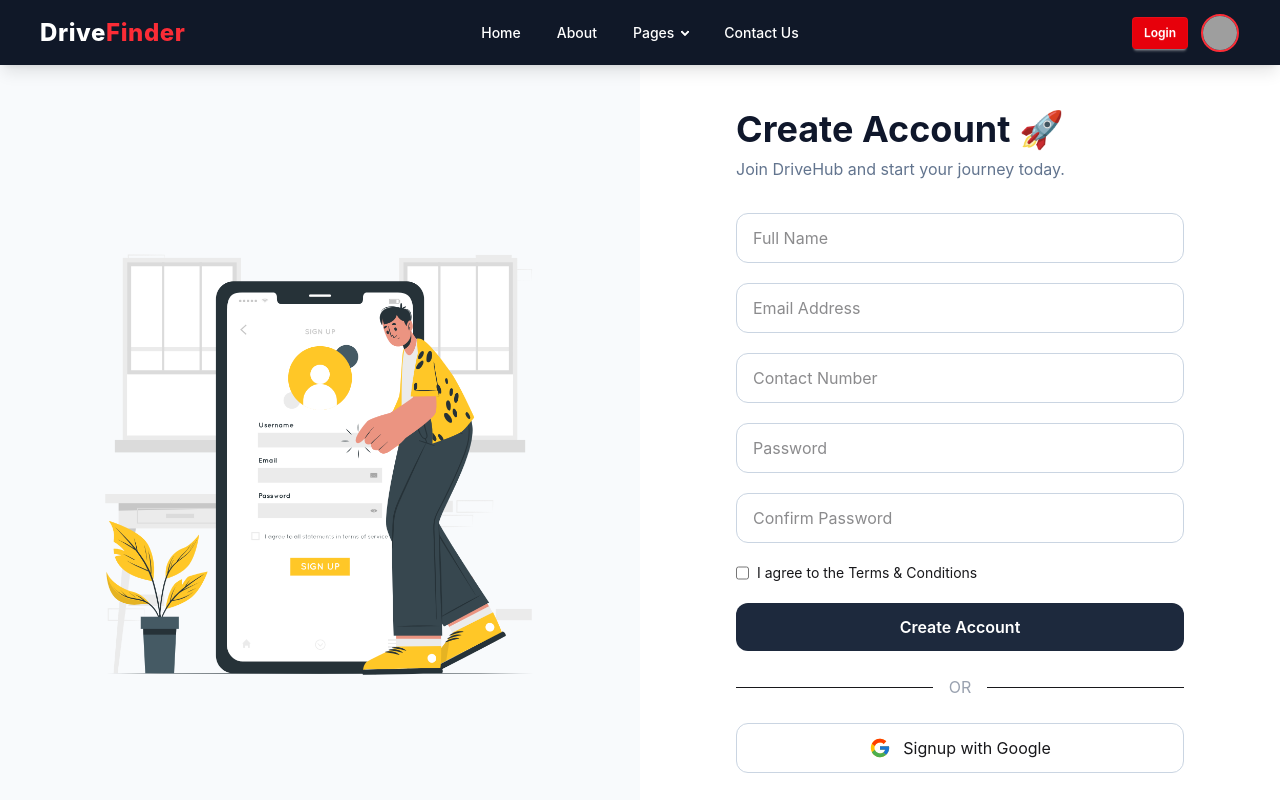
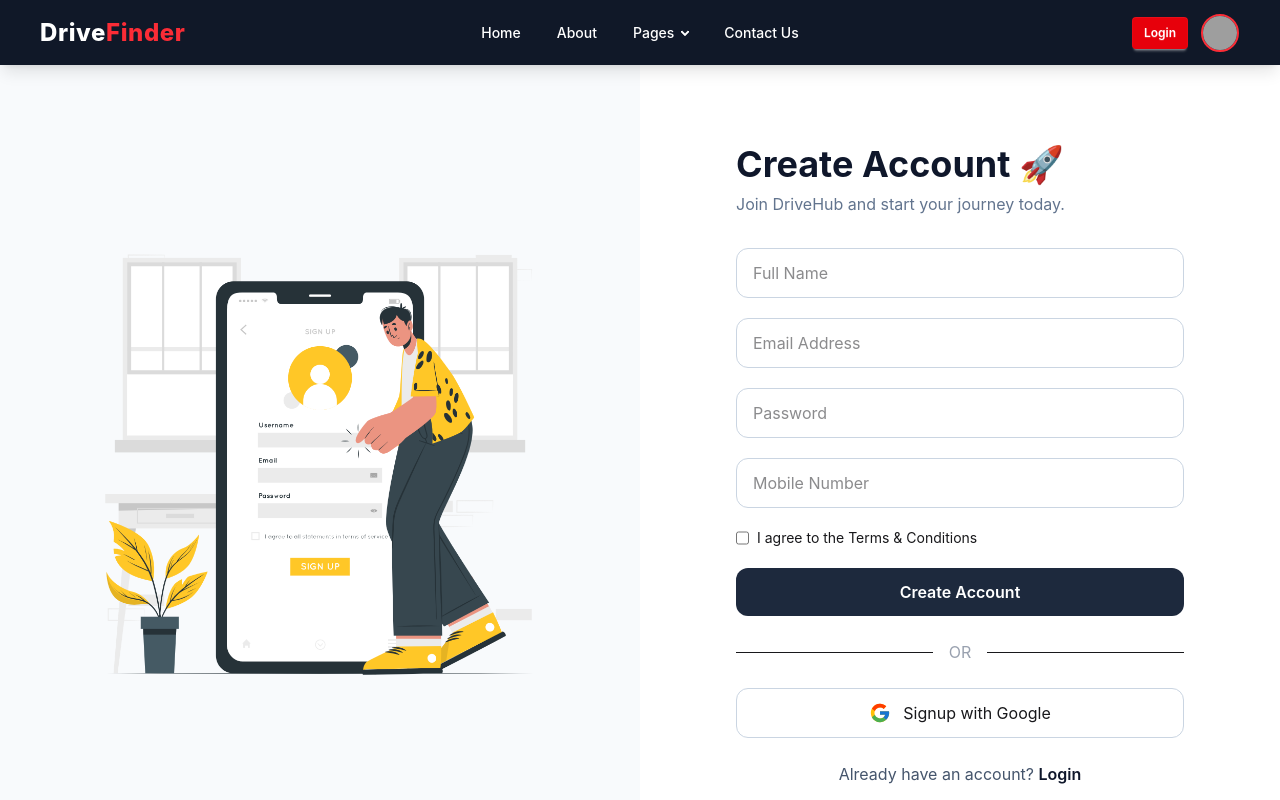
Before and after one commit to Hemant1P1/DriveHub, a React (Vite) app in the folder client/: page /signup in a window 1280 px wide. Shown: the top 800 px of the page. Built offline with nearby package versions, Linux system fonts and the light colour scheme; grey boxes are pictures that could not be loaded.

Commit message:
backend connect with frontend and user authentication authorization done

```diff
--- a/client/package.json
+++ b/client/package.json
@@ -23,6 +23,7 @@
     "@types/react": "^19.2.14",
     "@types/react-dom": "^19.2.3",
     "@vitejs/plugin-react": "^6.0.1",
+    "axios": "^1.18.1",
     "eslint": "^10.3.0",
     "eslint-plugin-react-hooks": "^7.1.1",
     "eslint-plugin-react-refresh": "^0.5.2",
--- a/client/src/Pages/Login/Login.jsx
+++ b/client/src/Pages/Login/Login.jsx
@@ -1,8 +1,40 @@
-import React from "react";
-import { Link } from "react-router-dom";
+import React, { useState } from "react";
+import axios from "axios";
+import { useNavigate, Link } from "react-router-dom";
 import { FcGoogle } from "react-icons/fc";
-import LoginPage from '../../assets/HomeImages/LoginPage.png'
+import LoginPage from '../../assets/HomeImages/LoginPage.png';
+
 export default function Login() {
+
+  const navigate = useNavigate();
+
+  const [formData, setFormData] = useState({
+    email: "",
+    password: ""
+  });
+
+  const handleLogin = async (e) => {
+    e.preventDefault();
+
+    try {
+      const res = await axios.post(
+        "https://localhost:7041/api/Users/login",
+        formData
+      );
+
+      // store JWT token
+      localStorage.setItem("token", res.data.token);
+
+      alert("Login successful 🚀");
+
+      navigate("/");
+
+    } catch (error) {
+      console.log(error.response?.data || error.message);
+      alert("Login failed ❌");
+    }
+  };
+
   return (
     <div className="min-h-screen grid lg:grid-cols-2">
 
@@ -11,6 +43,7 @@
         <img
           src={LoginPage}
           alt="Login"
+
           className="max-w-lg w-full"
         />
       </div>
@@ -28,7 +61,7 @@
             Login to access your DriveHub account.
           </p>
 
-          <form className="space-y-5">
+          <form className="space-y-5" onSubmit={handleLogin}>
 
             <div>
               <label className="block mb-2 font-medium">
@@ -38,6 +71,10 @@
               <input
                 type="email"
                 placeholder="Enter your email"
+                value={formData.email}
+                onChange={(e) =>
+                  setFormData({ ...formData, email: e.target.value })
+                }
                 className="w-full border border-slate-300 rounded-xl px-4 py-3 focus:outline-none focus:border-slate-600"
               />
             </div>
@@ -50,6 +87,11 @@
               <input
                 type="password"
                 placeholder="Enter your password"
+                value={formData.password}
+                onChange={(e) =>
+                  setFormData({ ...formData, password: e.target.value })
+                }
+
                 className="w-full border border-slate-300 rounded-xl px-4 py-3 focus:outline-none focus:border-slate-600"
               />
             </div>
--- a/client/src/Pages/Signup/Signup.jsx
+++ b/client/src/Pages/Signup/Signup.jsx
@@ -1,9 +1,40 @@
 import React from "react";
+import { useState } from "react";
 import { Link } from "react-router-dom";
+import axios from "axios";
 import { FcGoogle } from "react-icons/fc";
+import { useNavigate } from "react-router-dom";
 import SignupPage from '../../assets/HomeImages/SignupPage.png'
 
 export default function Signup() {
+  const navigate = useNavigate();
+
+  const [formData, setFormData] = useState({
+    name: "",
+    email: "",
+    password: "",
+    mobileNumber: ""
+  });
+
+
+  const handleSignup = async (e) => {
+    e.preventDefault();
+
+    try {
+      const res = await axios.post(
+        "https://localhost:7041/api/Users/register",
+        formData
+      );
+
+      alert("Signup successful 🚀");
+      navigate("/login");
+
+    } catch (error) {
+      console.log("Signup Error:", error.response?.data || error.message);
+      alert(error.response?.data || "Signup failed");
+    }
+  };
+
   return (
     <div className="min-h-screen grid lg:grid-cols-2">
 
@@ -29,35 +60,47 @@
             Join DriveHub and start your journey today.
           </p>
 
-          <form className="space-y-5">
+          <form className="space-y-5" onSubmit={handleSignup}>
 
             <input
               type="text"
               placeholder="Full Name"
+              value={formData.name}
+              onChange={(e) =>
+                setFormData({ ...formData, name: e.target.value })
+              }
               className="w-full border border-slate-300 rounded-xl px-4 py-3"
             />
 
             <input
               type="email"
               placeholder="Email Address"
+              value={formData.email}
+              onChange={(e) =>
+                setFormData({ ...formData, email: e.target.value })
+              }
+              className="w-full border border-slate-300 rounded-xl px-4 py-3"
+            />
+
+
+
+            <input
+              type="password"
+              placeholder="Password"
+              value={formData.password}
+              onChange={(e) =>
+                setFormData({ ...formData, password: e.target.value })
+              }
               className="w-full border border-slate-300 rounded-xl px-4 py-3"
             />
 
             <input
               type="text"
-              placeholder="Contact Number"
-              className="w-full border border-slate-300 rounded-xl px-4 py-3"
-            />
-
-            <input
-              type="password"
-              placeholder="Password"
-              className="w-full border border-slate-300 rounded-xl px-4 py-3"
-            />
-
-            <input
-              type="password"
-              placeholder="Confirm Password"
+              placeholder="Mobile Number"
+              value={formData.mobileNumber}
+              onChange={(e) =>
+                setFormData({ ...formData, mobileNumber: e.target.value })
+              }
               className="w-full border border-slate-300 rounded-xl px-4 py-3"
             />
 
```
Also changed, not shown: 1 other file (tests, documents, lock files or other folders).
